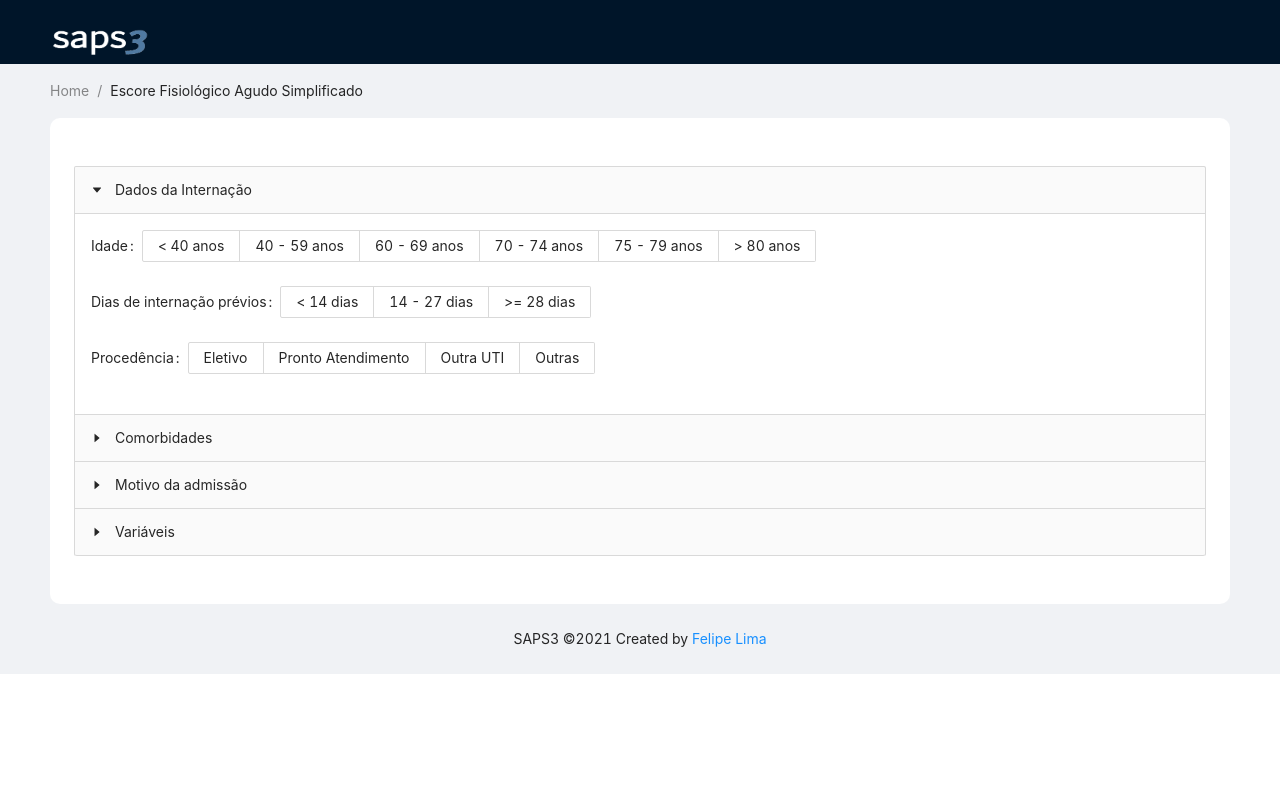
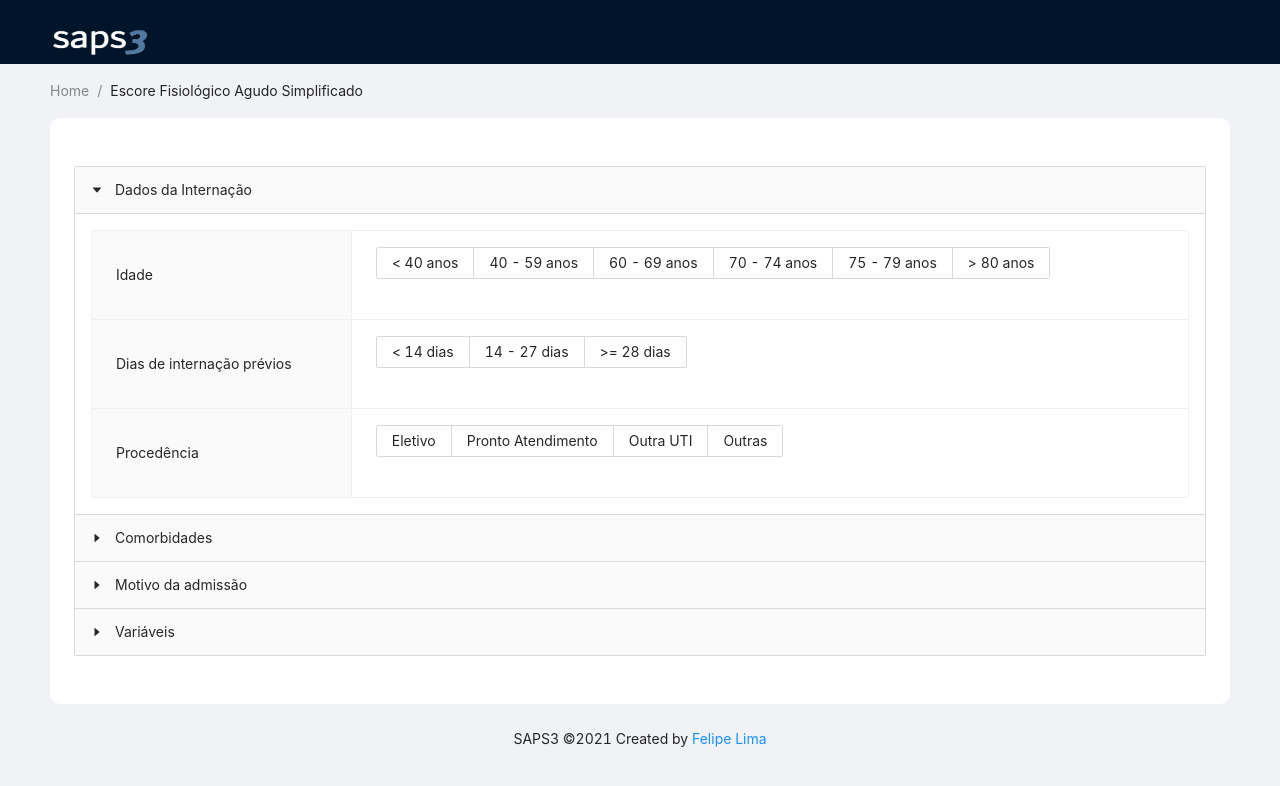
Before and after one commit to felipelimaa/saps3-hccpg, a Next.js app: page / in a window 1280 px wide. Shown: the top 786 px of the page. Built offline with nearby package versions, Linux system fonts and the light colour scheme.

Commit message:
feat: adicionado componente Description nas respostas

```diff
--- a/pages/index.tsx
+++ b/pages/index.tsx
@@ -5,10 +5,14 @@ import {
   Breadcrumb,
   Collapse,
   Form,
-  Input,
-  Radio
+  Radio,
+  Row,
+  Col,
+  Card,
+  Statistic,
+  Descriptions
 } from 'antd';
-import { CaretRightOutlined } from '@ant-design/icons';
+import { CaretRightOutlined, ArrowUpOutlined } from '@ant-design/icons';
 
 import styles from './styles/index.module.css';
 
@@ -59,8 +63,10 @@ const Home = () => {
                   <Form
                     form={form}
                   >
+                    <Descriptions bordered>
                       {dadosInternacao.map((item) =>
-                      <Form.Item key={item.key} label={item.formLabel} name={item.formName}>
+                        <Descriptions.Item label={item.formLabel} key={item.key} span={3}>
+                          <Form.Item key={item.key} name={item.formName}>
                             <Radio.Group buttonStyle="solid">
                               {item.respostas.map((resposta) =>
                                 <Radio.Button
@@ -72,7 +78,11 @@ const Home = () => {
                               )}
                             </Radio.Group>
                           </Form.Item>
+                        </Descriptions.Item>
                       )}
+                    </Descriptions>
+
+
                   </Form>
                 </Panel>
 
@@ -80,8 +90,10 @@ const Home = () => {
                   <Form
                     form={form}
                   >
+                    <Descriptions bordered>
                       {comorbidades.map((item) =>
-                      <Form.Item key={item.key} label={item.formLabel} name={item.formName}>
+                        <Descriptions.Item label={item.formLabel} key={item.key} span={3}>
+                          <Form.Item key={item.key} name={item.formName}>
                             <Radio.Group buttonStyle="solid">
                               {item.respostas.map((resposta) =>
                                 <Radio.Button
@@ -93,15 +105,19 @@ const Home = () => {
                               )}
                             </Radio.Group>
                           </Form.Item>
+                        </Descriptions.Item>
                       )}
+                    </Descriptions>
                   </Form>
                 </Panel>
                 <Panel header="Motivo da admissão" key="3">
                   <Form
                     form={form}
                   >
+                    <Descriptions bordered>
                       {motivoAdmissao.map((item) =>
-                      <Form.Item key={item.key} label={item.formLabel} name={item.formName}>
+                        <Descriptions.Item label={item.formLabel} key={item.key} span={3}>
+                          <Form.Item key={item.key} name={item.formName}>
                             <Radio.Group buttonStyle="solid">
                               {item.respostas.map((resposta) =>
                                 <Radio.Button
@@ -113,15 +129,19 @@ const Home = () => {
                               )}
                             </Radio.Group>
                           </Form.Item>
+                        </Descriptions.Item>
                       )}
+                    </Descriptions>
                   </Form>
                 </Panel>
                 <Panel header="Variáveis" key="4">
                 <Form
                     form={form}
                   >
+                    <Descriptions bordered>
                       {variaveis.map((item) =>
-                      <Form.Item key={item.key} label={item.formLabel} name={item.formName}>
+                        <Descriptions.Item label={item.formLabel} key={item.key} span={3}>
+                          <Form.Item key={item.key} name={item.formName}>
                             <Radio.Group buttonStyle="solid">
                               {item.respostas.map((resposta) =>
                                 <Radio.Button
@@ -133,15 +153,17 @@ const Home = () => {
                               )}
                             </Radio.Group>
                           </Form.Item>
+                        </Descriptions.Item>
                       )}
+                    </Descriptions>
                   </Form>
                 </Panel>
               </Collapse>
             </Content>
           </Layout>
-        </Content>
 
 
+        </Content>
 
         <FooterComponent />
       </Layout>
--- a/pages/styles/index.module.css
+++ b/pages/styles/index.module.css
@@ -4,5 +4,5 @@
 }
 
 .layout {
-  background: #f0f2f5;
+  background-color: #f0f2f5;
 }
--- a/styles/globals.css
+++ b/styles/globals.css
@@ -4,7 +4,7 @@ body {
   margin: 0;
   font-family: -apple-system, BlinkMacSystemFont, Segoe UI, Roboto, Oxygen,
     Ubuntu, Cantarell, Fira Sans, Droid Sans, Helvetica Neue, sans-serif;
-  background-color: #f0f2f5;
+  background-color: #f0f2f5 !important;
 }
 
 a {
```
Lines whose indentation alone changed are shown as unchanged.
